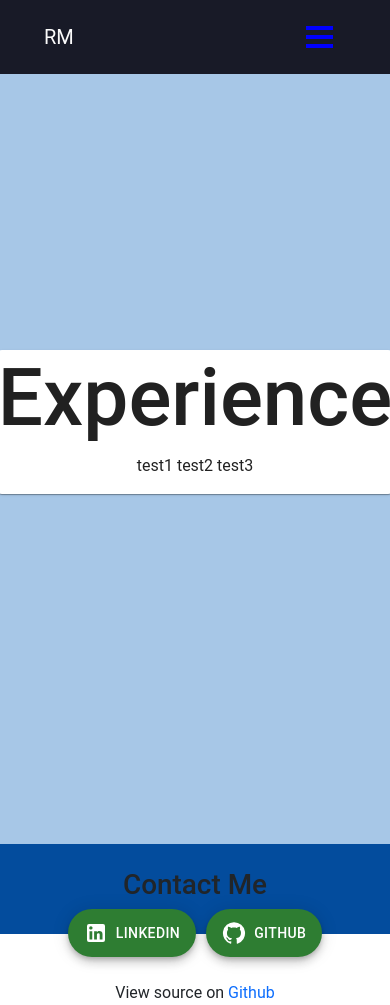
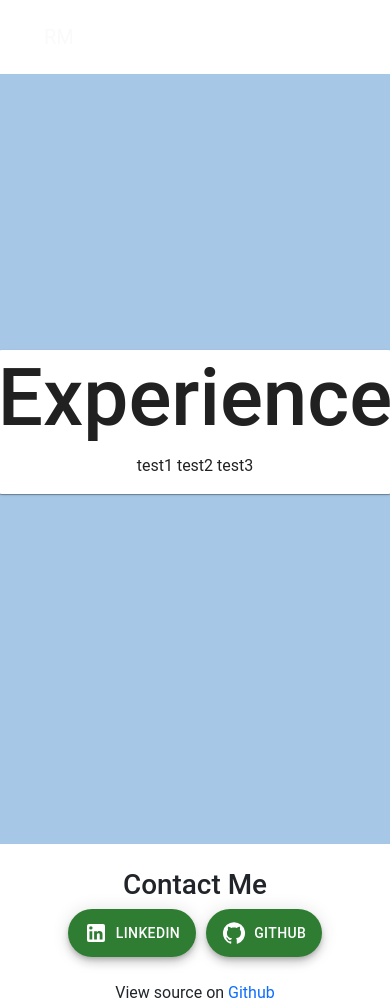
Before and after one commit to rmmhm/site, a React (Create React App) app in the folder site/: page /site/projects in a window 390 px wide. Built offline with nearby package versions, Linux system fonts and the light colour scheme.

Commit message:
change header footer color

```diff
--- a/site/src/components/Footer.js
+++ b/site/src/components/Footer.js
@@ -11,7 +11,7 @@ import {
 
 function Footer() {
     return (
-        <MDBFooter className='text-center footer' style={{backgroundColor: '#034C9D'}}>
+        <MDBFooter className='text-center footer' style={{backgroundColor: 'white'}}>
             <MDBContainer className='p-4 pb-0' style={{flexDirection: 'column'}}>
                 <h1>Contact Me</h1>
                 <section className='mb-4'>
--- a/site/src/components/NavBar.css
+++ b/site/src/components/NavBar.css
@@ -1,5 +1,5 @@
 .sticky {
-    background-color: #034C9D !important;
+    background-color: white !important;
     transition: all 0.3s ease-out 0s !important;
     box-shadow: 0px 10px 10px 0px !important;
     backdrop-filter: blur(15px) !important;
@@ -20,7 +20,7 @@
 
 .navbar-toggler span {
     display: block !important;
-    background-color:blue !important;
+    background-color:white !important;
     height: 4px !important;
     width: 27px !important;
     margin-top: 5px !important;
@@ -38,7 +38,7 @@
 .navbar-toggler span:nth-child(1),
 .navbar-toggler span:nth-child(3) {
     transition: transform 0.35s ease-in-out !important;
-    transition: transofmr 0.35s ease-in-out !important;
+    transition: transform 0.35s ease-in-out !important;
 }
 
 .navbar-toggler:not(.collapsed) span:nth-child(1) {
@@ -67,7 +67,7 @@
     .navbar {
         padding: 1rem 2rem !important;
         font-size: 1.4rem !important;
-        background-color: #181a27 !important;
+        background-color: white !important;
     }
 
     .navbar-nav .nav-item a::after {
@@ -114,7 +114,7 @@
     height: 5px;
     width: 0;
     border-radius: 16px;
-    background: #5b77f5;
+    background: white;
     bottom: 1px;
     left: 0;
     z-index: -1;
```
